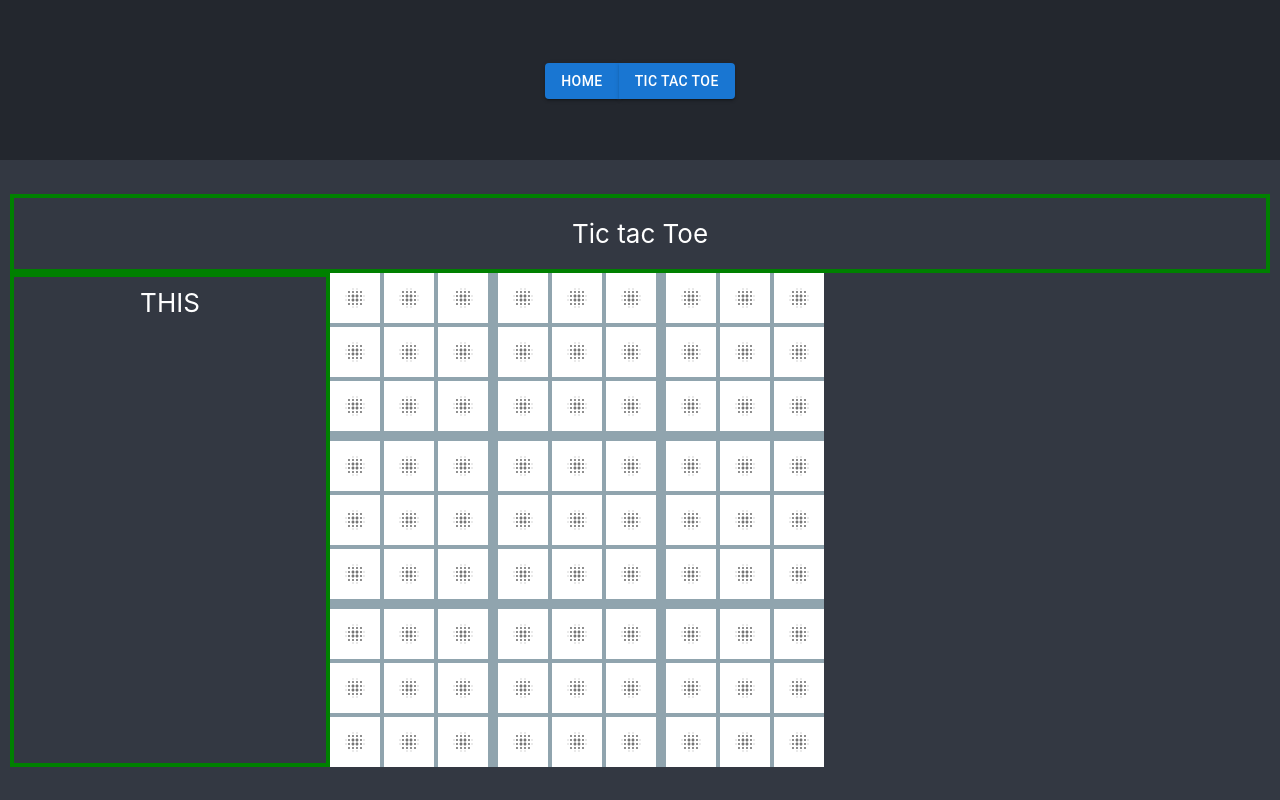
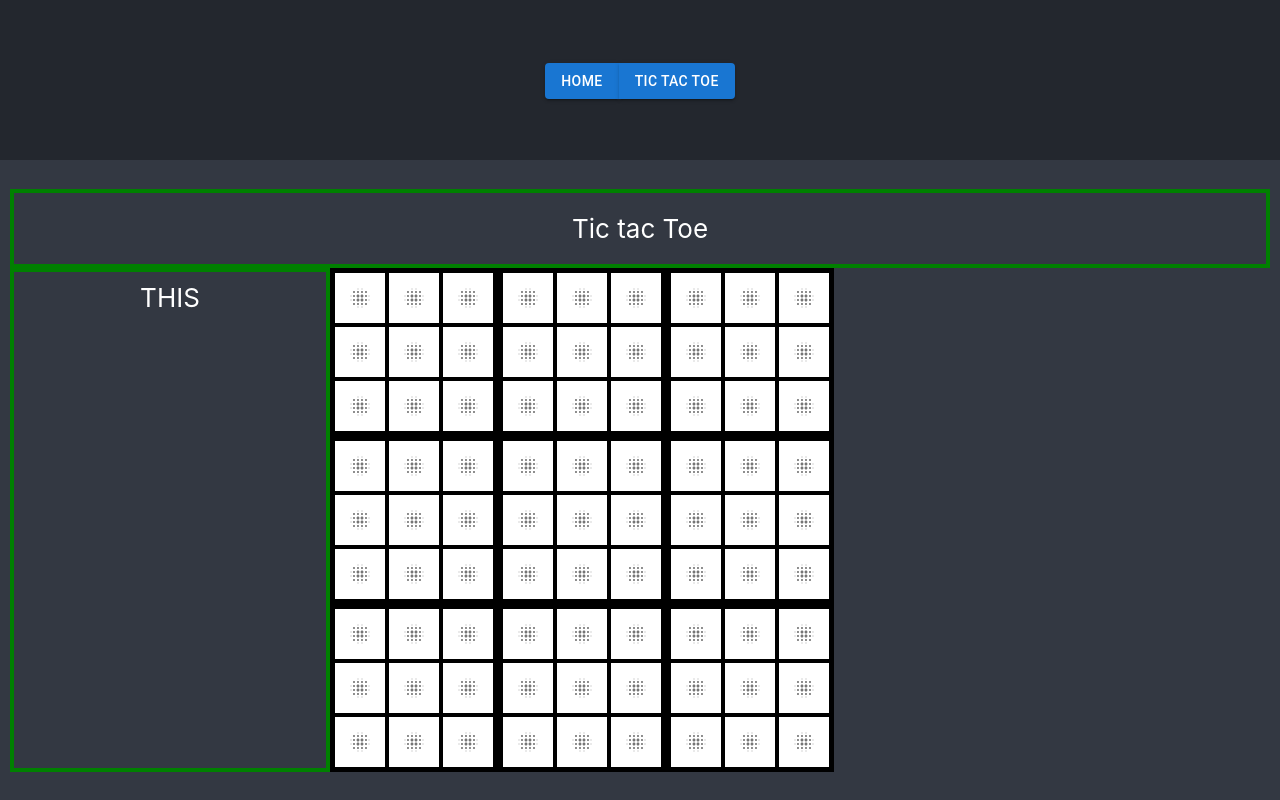
Before and after one commit to TheJD-droid/TheJD.github.io, a React (Create React App) app in the folder my_website/: page /TicTacToe in a window 1280 px wide. Built offline with nearby package versions, Linux system fonts and the light colour scheme.

Commit message:
Selecting boards
indicators set to show which board or boards are currently available to play on.

```diff
--- a/my_website/src/components/TTTBoard.js
+++ b/my_website/src/components/TTTBoard.js
@@ -9,7 +9,7 @@ import {checkWin} from "./TicTacToeLogic";
 //const BORDER_COLOR = 'black';
 const BORDER_SIZE = '2px';
 const BORDER_STYLE = 'solid';
-const SELECTED_BORDER_COLOR = colors.blueGrey[300];
+const SELECTED_BORDER_COLOR = 'black';
 const BORDER_COLOR = colors.blueGrey[300];
 
 export default function TTTBoard(props) {
@@ -25,16 +25,16 @@ export default function TTTBoard(props) {
           {/* First row */}
           <Grid item>
         <Grid container spacing={0} direction='row' bgcolor={'white'}>
-              <Grid item sx={styles.topLeft}>
+              <Grid item sx={(props.superTTTState['prevMove'] === props.boardID) || (props.superTTTState.prevMove === 'None' && props.superTTTState[props.boardID] === 'blank') ? styles.topLeftSelected : styles.topLeft}>
                   <BoardSquare boardID={props.boardID} superTTTState={props.superTTTState} setSuperTTTState={props.setSuperTTTState}
                   currentState = {currentState} boardPos = {'topLeft'} checkWin={checkWin} playerTurn={props.playerTurn} setPlayerTurn={props.setPlayerTurn}/>
               </Grid>
 
-              <Grid item sx={styles.topMiddle}>
+              <Grid item sx={(props.superTTTState['prevMove'] === props.boardID) || (props.superTTTState.prevMove === 'None' && props.superTTTState[props.boardID] === 'blank') ? styles.topMiddleSeleceted : styles.topMiddle}>
                   <BoardSquare boardID={props.boardID} superTTTState={props.superTTTState} setSuperTTTState={props.setSuperTTTState}
                   currentState = {currentState} boardPos = {'topMiddle'} checkWin={checkWin} playerTurn={props.playerTurn} setPlayerTurn={props.setPlayerTurn}/>
               </Grid>
-              <Grid item sx={styles.topRight}>
+              <Grid item sx={(props.superTTTState['prevMove'] === props.boardID) || (props.superTTTState.prevMove === 'None' && props.superTTTState[props.boardID] === 'blank') ? styles.topRightSelceted : styles.topRight}>
                   <BoardSquare boardID={props.boardID} superTTTState={props.superTTTState} setSuperTTTState={props.setSuperTTTState}
                   currentState = {currentState} boardPos = {'topRight'} checkWin={checkWin} playerTurn={props.playerTurn} setPlayerTurn={props.setPlayerTurn}/>
               </Grid>
@@ -44,15 +44,15 @@ export default function TTTBoard(props) {
             {/* Second Row */}
             <Grid item>
         <Grid container spacing={0} direction='row' bgcolor={'white'}>
-              <Grid item sx={styles.middleLeft}>
+              <Grid item sx={(props.superTTTState['prevMove'] === props.boardID) || (props.superTTTState.prevMove === 'None' && props.superTTTState[props.boardID] === 'blank') ? styles.middleLeftSelected : styles.middleLeft}>
                   <BoardSquare boardID={props.boardID} superTTTState={props.superTTTState} setSuperTTTState={props.setSuperTTTState}
                   currentState = {currentState} boardPos = {'middleLeft'} checkWin={checkWin} playerTurn={props.playerTurn} setPlayerTurn={props.setPlayerTurn}/>
               </Grid>
-              <Grid item sx={styles.middleMiddle}>
+              <Grid item sx={(props.superTTTState['prevMove'] === props.boardID) || (props.superTTTState.prevMove === 'None' && props.superTTTState[props.boardID] === 'blank') ? styles.middleMiddleSelected : styles.middleMiddle}>
                   <BoardSquare boardID={props.boardID} superTTTState={props.superTTTState} setSuperTTTState={props.setSuperTTTState}
                   currentState = {currentState} boardPos = {'middleMiddle'} checkWin={checkWin} playerTurn={props.playerTurn} setPlayerTurn={props.setPlayerTurn}/>
               </Grid>
-              <Grid item sx={styles.middleRight}>
+              <Grid item sx={(props.superTTTState['prevMove'] === props.boardID) || (props.superTTTState.prevMove === 'None' && props.superTTTState[props.boardID] === 'blank') ? styles.middleRightSelected : styles.middleRight}>
                   <BoardSquare boardID={props.boardID} superTTTState={props.superTTTState} setSuperTTTState={props.setSuperTTTState}
                   currentState = {currentState} boardPos = {'middleRight'} checkWin={checkWin} playerTurn={props.playerTurn} setPlayerTurn={props.setPlayerTurn}/>
               </Grid>
@@ -62,15 +62,15 @@ export default function TTTBoard(props) {
             {/* Third Row */}
             <Grid item>
         <Grid container spacing={0} direction='row' bgcolor={'white'}>
-              <Grid item sx={styles.bottomLeft}>
+              <Grid item sx={(props.superTTTState['prevMove'] === props.boardID) || (props.superTTTState.prevMove === 'None' && props.superTTTState[props.boardID] === 'blank') ? styles.bottomLeftSelected : styles.bottomLeft}>
                   <BoardSquare boardID={props.boardID} superTTTState={props.superTTTState} setSuperTTTState={props.setSuperTTTState}
                   currentState = {currentState} boardPos = {'bottomLeft'} checkWin={checkWin} playerTurn={props.playerTurn} setPlayerTurn={props.setPlayerTurn}/>
               </Grid>
-              <Grid item sx={styles.bottomMiddle}>
+              <Grid item sx={(props.superTTTState['prevMove'] === props.boardID) || (props.superTTTState.prevMove === 'None' && props.superTTTState[props.boardID] === 'blank') ? styles.bottomMiddleSelected : styles.bottomMiddle}>
                   <BoardSquare boardID={props.boardID} superTTTState={props.superTTTState} setSuperTTTState={props.setSuperTTTState}
                   currentState = {currentState} boardPos = {'bottomMiddle'} checkWin={checkWin} playerTurn={props.playerTurn} setPlayerTurn={props.setPlayerTurn}/>
               </Grid>
-              <Grid item sx={styles.bottomRight}>
+              <Grid item sx={(props.superTTTState['prevMove'] === props.boardID) || (props.superTTTState.prevMove === 'None' && props.superTTTState[props.boardID] === 'blank') ? styles.bottomRightSelected : styles.bottomRight}>
                   <BoardSquare boardID={props.boardID} superTTTState={props.superTTTState} setSuperTTTState={props.setSuperTTTState}
                   currentState = {currentState} boardPos = {'bottomRight'} checkWin={checkWin} playerTurn={props.playerTurn} setPlayerTurn={props.setPlayerTurn}/>
               </Grid>
@@ -93,14 +93,14 @@ export const styles = {
         borderBottomStyle: BORDER_STYLE,
         borderColor: BORDER_COLOR
     },
-    /*
-    topLeft : {
+
+    topLeftSelected : {
         borderRight: BORDER_SIZE,
         borderBottom: BORDER_SIZE,
         borderRightStyle: BORDER_STYLE,
         borderBottomStyle: BORDER_STYLE,
-        borderColor: BORDER_COLOR
-    },*/
+        borderColor: SELECTED_BORDER_COLOR
+    },
 
     topMiddle : {
         borderRight: BORDER_SIZE,
@@ -111,6 +111,15 @@ export const styles = {
         borderLeftStyle: BORDER_STYLE,
         borderColor: BORDER_COLOR
     },
+    topMiddleSeleceted : {
+        borderRight: BORDER_SIZE,
+        borderBottom: BORDER_SIZE,
+        borderLeft: BORDER_SIZE,
+        borderRightStyle: BORDER_STYLE,
+        borderBottomStyle: BORDER_STYLE,
+        borderLeftStyle: BORDER_STYLE,
+        borderColor: SELECTED_BORDER_COLOR
+    },
 
     topRight : {
         borderLeft: BORDER_SIZE,
@@ -118,6 +127,13 @@ export const styles = {
         borderLeftStyle: BORDER_STYLE,
         borderBottomStyle: BORDER_STYLE,
         borderColor: BORDER_COLOR
+    },
+    topRightSelceted : {
+        borderLeft: BORDER_SIZE,
+        borderBottom: BORDER_SIZE,
+        borderLeftStyle: BORDER_STYLE,
+        borderBottomStyle: BORDER_STYLE,
+        borderColor: SELECTED_BORDER_COLOR
     },
 
     middleLeft : {
@@ -130,11 +146,28 @@ export const styles = {
         borderColor: BORDER_COLOR
 
     },
+    middleLeftSelected : {
+        borderTop: BORDER_SIZE,
+        borderBottom: BORDER_SIZE,
+        borderRight: BORDER_SIZE,
+        borderTopStyle: BORDER_STYLE,
+        borderBottomStyle: BORDER_STYLE,
+        borderRightStyle: BORDER_STYLE,
+        borderColor: SELECTED_BORDER_COLOR
+
+    },
+
     middleMiddle : {
         border: BORDER_SIZE,
         borderStyle: BORDER_STYLE,
         borderColor: BORDER_COLOR
     },
+    middleMiddleSelected : {
+        border: BORDER_SIZE,
+        borderStyle: BORDER_STYLE,
+        borderColor: SELECTED_BORDER_COLOR
+    },
+
     middleRight : {
         borderTop: BORDER_SIZE,
         borderLeft: BORDER_SIZE,
@@ -144,6 +177,15 @@ export const styles = {
         borderBottomStyle: BORDER_STYLE,
         borderColor: BORDER_COLOR
     },
+    middleRightSelected : {
+        borderTop: BORDER_SIZE,
+        borderLeft: BORDER_SIZE,
+        borderBottom: BORDER_SIZE,
+        borderTopStyle: BORDER_STYLE,
+        borderLeftStyle: BORDER_STYLE,
+        borderBottomStyle: BORDER_STYLE,
+        borderColor: SELECTED_BORDER_COLOR
+    },
 
     bottomLeft : {
         borderRight: BORDER_SIZE,
@@ -152,6 +194,14 @@ export const styles = {
         borderTopStyle: BORDER_STYLE,
         borderColor: BORDER_COLOR
     },
+    bottomLeftSelected : {
+        borderRight: BORDER_SIZE,
+        borderTop: BORDER_SIZE,
+        borderRightStyle: BORDER_STYLE,
+        borderTopStyle: BORDER_STYLE,
+        borderColor: SELECTED_BORDER_COLOR
+    },
+
     bottomMiddle : {
         borderRight: BORDER_SIZE,
         borderTop: BORDER_SIZE,
@@ -162,12 +212,31 @@ export const styles = {
         borderColor: BORDER_COLOR
 
     },
+    bottomMiddleSelected : {
+        borderRight: BORDER_SIZE,
+        borderTop: BORDER_SIZE,
+        borderLeft: BORDER_SIZE,
+        borderRightStyle: BORDER_STYLE,
+        borderTopStyle: BORDER_STYLE,
+        borderLeftStyle: BORDER_STYLE,
+        borderColor: SELECTED_BORDER_COLOR
+
+    },
+
     bottomRight : {
         borderLeft: BORDER_SIZE,
         borderTop: BORDER_SIZE,
         borderLeftStyle: BORDER_STYLE,
         borderTopStyle: BORDER_STYLE,
         borderColor: BORDER_COLOR
+    },
+    bottomRightSelected : {
+        borderLeft: BORDER_SIZE,
+        borderTop: BORDER_SIZE,
+        borderLeftStyle: BORDER_STYLE,
+        borderTopStyle: BORDER_STYLE,
+        borderColor: SELECTED_BORDER_COLOR
     }
 
+
 }
--- a/my_website/src/pages/TicTacToe.js
+++ b/my_website/src/pages/TicTacToe.js
@@ -40,35 +40,35 @@ function TicTacToe() {
                 <Grid item>
                     {/*Tic tac toe board*/}
                     <Grid container direction='row'>
-                        <Grid item sx={superTTTState.prevMove === 'topLeft' ? styles.topLeftSelected : styles.topLeft}>
+                        <Grid item sx={(superTTTState.prevMove === 'topLeft') || (superTTTState.prevMove === 'None' && superTTTState['topLeft'] === 'blank') ? styles.topLeftSelected : styles.topLeft}>
                             <TTTBoard boardID={'topLeft'} superTTTState={superTTTState} setSuperTTTState={setSuperTTTState} playerTurn={playerTurn} setPlayerTurn={setPlayerTurn}/>
                         </Grid>
-                        <Grid item sx={superTTTState.prevMove === 'topMiddle' ? styles.topMiddleSelected : styles.topMiddle}>
+                        <Grid item sx={(superTTTState.prevMove === 'topMiddle') || (superTTTState.prevMove === 'None' && superTTTState['topMiddle'] === 'blank') ? styles.topMiddleSelected : styles.topMiddle}>
                             <TTTBoard boardID={'topMiddle'} superTTTState={superTTTState} setSuperTTTState={setSuperTTTState} playerTurn={playerTurn} setPlayerTurn={setPlayerTurn}/>
                         </Grid>
-                        <Grid item sx={superTTTState.prevMove === 'topRight' ? styles.topRightSelected : styles.topRight}>
+                        <Grid item sx={(superTTTState.prevMove === 'topRight') || (superTTTState.prevMove === 'None' && superTTTState['topRight'] === 'blank') ? styles.topRightSelected : styles.topRight}>
                             <TTTBoard boardID={'topRight'} superTTTState={superTTTState} setSuperTTTState={setSuperTTTState} playerTurn={playerTurn} setPlayerTurn={setPlayerTurn}/>
                         </Grid>
                     </Grid>
                     <Grid container direction='row'>
-                        <Grid item sx={superTTTState.prevMove === 'middleLeft' ? styles.middleLeftSelected : styles.middleLeft}>
+                        <Grid item sx={(superTTTState.prevMove === 'middleLeft') || (superTTTState.prevMove === 'None' && superTTTState['middleLeft'] === 'blank') ? styles.middleLeftSelected : styles.middleLeft}>
                             <TTTBoard boardID={'middleLeft'} superTTTState={superTTTState} setSuperTTTState={setSuperTTTState} playerTurn={playerTurn} setPlayerTurn={setPlayerTurn}/>
                         </Grid>
-                        <Grid item sx={superTTTState.prevMove === 'middleMiddle' ? styles.middleMiddleSelected : styles.middleMiddle}>
+                        <Grid item sx={(superTTTState.prevMove === 'middleMiddle') || (superTTTState.prevMove === 'None' && superTTTState['middleMiddle'] === 'blank') ? styles.middleMiddleSelected : styles.middleMiddle}>
                             <TTTBoard boardID={'middleMiddle'} superTTTState={superTTTState} setSuperTTTState={setSuperTTTState} playerTurn={playerTurn} setPlayerTurn={setPlayerTurn}/>
                         </Grid>
-                        <Grid item sx={superTTTState.prevMove === 'middleRight' ? styles.middleRightSelected : styles.middleRight}>
+                        <Grid item sx={(superTTTState.prevMove === 'middleRight') || (superTTTState.prevMove === 'None' && superTTTState['middleRight'] === 'blank') ? styles.middleRightSelected : styles.middleRight}>
                             <TTTBoard boardID={'middleRight'} superTTTState={superTTTState} setSuperTTTState={setSuperTTTState} playerTurn={playerTurn} setPlayerTurn={setPlayerTurn}/>
                         </Grid>
                     </Grid>
                     <Grid container direction='row'>
-                        <Grid item sx={superTTTState.prevMove === 'bottomLeft' ? styles.bottomLeftSelected : styles.bottomLeft}>
+                        <Grid item sx={(superTTTState.prevMove === 'bottomLeft') || (superTTTState.prevMove === 'None' && superTTTState['bottomLeft'] === 'blank') ? styles.bottomLeftSelected : styles.bottomLeft}>
                             <TTTBoard boardID={'bottomLeft'} superTTTState={superTTTState} setSuperTTTState={setSuperTTTState} playerTurn={playerTurn} setPlayerTurn={setPlayerTurn}/>
                         </Grid>
-                        <Grid item sx={superTTTState.prevMove === 'bottomMiddle' ? styles.bottomMiddleSelected : styles.bottomMiddle}>
+                        <Grid item sx={(superTTTState.prevMove === 'bottomMiddle') || (superTTTState.prevMove === 'None' && superTTTState['bottomMiddle'] === 'blank') ? styles.bottomMiddleSelected : styles.bottomMiddle}>
                             <TTTBoard boardID={'bottomMiddle'} superTTTState={superTTTState} setSuperTTTState={setSuperTTTState} playerTurn={playerTurn} setPlayerTurn={setPlayerTurn}/>
                         </Grid>
-                        <Grid item sx={superTTTState.prevMove === 'bottomRight' ? styles.bottomRightSelected : styles.bottomRight}>
+                        <Grid item sx={(superTTTState.prevMove === 'bottomRight') || (superTTTState.prevMove === 'None' && superTTTState['bottomRight'] === 'blank') ? styles.bottomRightSelected : styles.bottomRight}>
                             <TTTBoard boardID={'bottomRight'} superTTTState={superTTTState} setSuperTTTState={setSuperTTTState} playerTurn={playerTurn} setPlayerTurn={setPlayerTurn}/>
                         </Grid>
                     </Grid>
@@ -81,9 +81,114 @@ function TicTacToe() {
   );
 }
 
+export const styles = {
+    topLeft: {
+        border: BORDER_SIZE,
+        borderColor: BORDER_COLOR,
+        borderStyle: BORDER_STYLE
+    },
+    topLeftSelected: {
+        border: BORDER_SIZE,
+        borderColor: SELECTED_BORDER_COLOR,
+        borderStyle: BORDER_STYLE
+    },
 
+    topMiddle: {
+        border: BORDER_SIZE,
+        borderColor: BORDER_COLOR,
+        borderStyle: BORDER_STYLE
+    },
+    topMiddleSelected: {
+        border: BORDER_SIZE,
+        borderColor: SELECTED_BORDER_COLOR,
+        borderStyle: BORDER_STYLE
+    },
+
+    topRight: {
+        border: BORDER_SIZE,
+        borderColor: BORDER_COLOR,
+        borderStyle: BORDER_STYLE
+    },
+    topRightSelected: {
+        border: BORDER_SIZE,
+        borderColor: SELECTED_BORDER_COLOR,
+        borderStyle: BORDER_STYLE
+    },
+
+    middleLeft: {
+        border: BORDER_SIZE,
+        borderColor: BORDER_COLOR,
+        borderStyle: BORDER_STYLE
+    },
+    middleLeftSelected: {
+        border: BORDER_SIZE,
+        borderColor: SELECTED_BORDER_COLOR,
+        borderStyle: BORDER_STYLE
+    },
+
+    middleMiddle: {
+        border: BORDER_SIZE,
+        borderColor: BORDER_COLOR,
+        borderStyle: BORDER_STYLE
+    },
+    middleMiddleSelected: {
+        border: BORDER_SIZE,
+        borderColor: SELECTED_BORDER_COLOR,
+        borderStyle: BORDER_STYLE
+    },
+
+    middleRight: {
+        border: BORDER_SIZE,
+        borderColor: BORDER_COLOR,
+        borderStyle: BORDER_STYLE
+    },
+    middleRightSelected: {
+        border: BORDER_SIZE,
+        borderColor: SELECTED_BORDER_COLOR,
+        borderStyle: BORDER_STYLE
+    },
+
+    bottomLeft: {
+        border: BORDER_SIZE,
+        borderColor: BORDER_COLOR,
+        borderStyle: BORDER_STYLE
+    },
+    bottomLeftSelected: {
+        border: BORDER_SIZE,
+        borderColor: SELECTED_BORDER_COLOR,
+        borderStyle: BORDER_STYLE
+    },
+
+    bottomMiddle: {
+        border: BORDER_SIZE,
+        borderColor: BORDER_COLOR,
+        borderStyle: BORDER_STYLE
+    },
+    bottomMiddleSelected: {
+        border: BORDER_SIZE,
+        borderColor: SELECTED_BORDER_COLOR,
+        borderStyle: BORDER_STYLE
+    },
+
+    bottomRight: {
+        border: BORDER_SIZE,
+        borderColor: BORDER_COLOR,
+        borderStyle: BORDER_STYLE
+    },
+    bottomRightSelected: {
+        border: BORDER_SIZE,
+        borderColor: SELECTED_BORDER_COLOR,
+        borderStyle: BORDER_STYLE
+    },
+
+
+}
+
+/*
 export const styles = {
     topLeft : {
+        borderTop: BORDER_SIZE,
+        borderTopStyle: BORDER_STYLE,
         borderRight: BORDER_SIZE,
         borderBottom: BORDER_SIZE,
         borderRightStyle: BORDER_STYLE,
@@ -93,6 +198,8 @@ export const styles = {
     },
 
     topLeftSelected : {
+        borderTop: BORDER_SIZE,
+        borderTopStyle: BORDER_STYLE,
         borderRight: BORDER_SIZE,
         borderBottom: BORDER_SIZE,
         borderRightStyle: BORDER_STYLE,
@@ -102,6 +209,7 @@ export const styles = {
     },
 
     topMiddle : {
+        borderTop: BORDER_SIZE,
         borderRight: BORDER_SIZE,
         borderBottom: BORDER_SIZE,
         borderLeft: BORDER_SIZE,
@@ -111,6 +219,7 @@ export const styles = {
         borderColor: BORDER_COLOR
     },
     topMiddleSelected : {
+        borderTop: BORDER_SIZE,
         borderRight: BORDER_SIZE,
         borderBottom: BORDER_SIZE,
         borderLeft: BORDER_SIZE,
@@ -121,6 +230,7 @@ export const styles = {
     },
 
     topRight : {
+        borderTop: BORDER_SIZE,
         borderLeft: BORDER_SIZE,
         borderBottom: BORDER_SIZE,
         borderLeftStyle: BORDER_STYLE,
@@ -130,6 +240,7 @@ export const styles = {
     },
 
     topRightSelected : {
+        borderTop: BORDER_SIZE,
         borderLeft: BORDER_SIZE,
         borderBottom: BORDER_SIZE,
         borderLeftStyle: BORDER_STYLE,
@@ -239,6 +350,7 @@ export const styles = {
     }
 
 }
+*/
 
 
 
```
